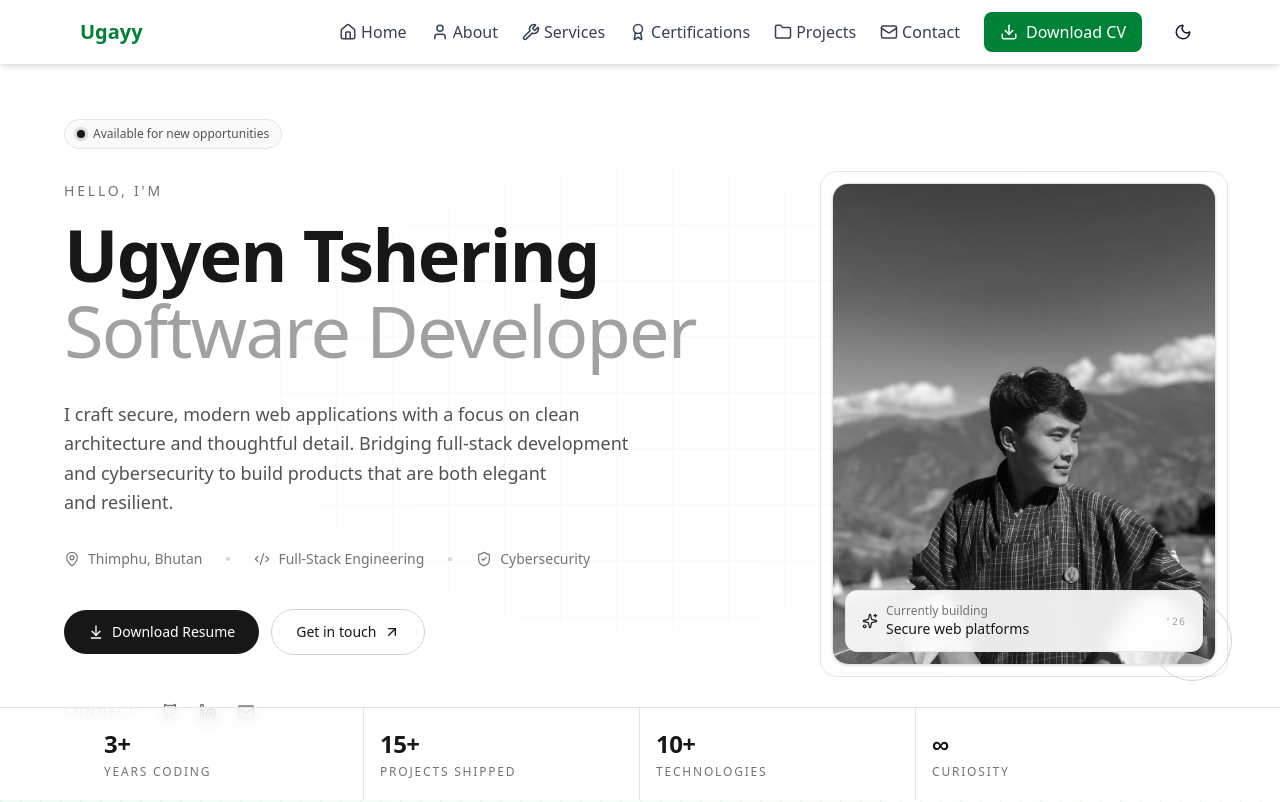
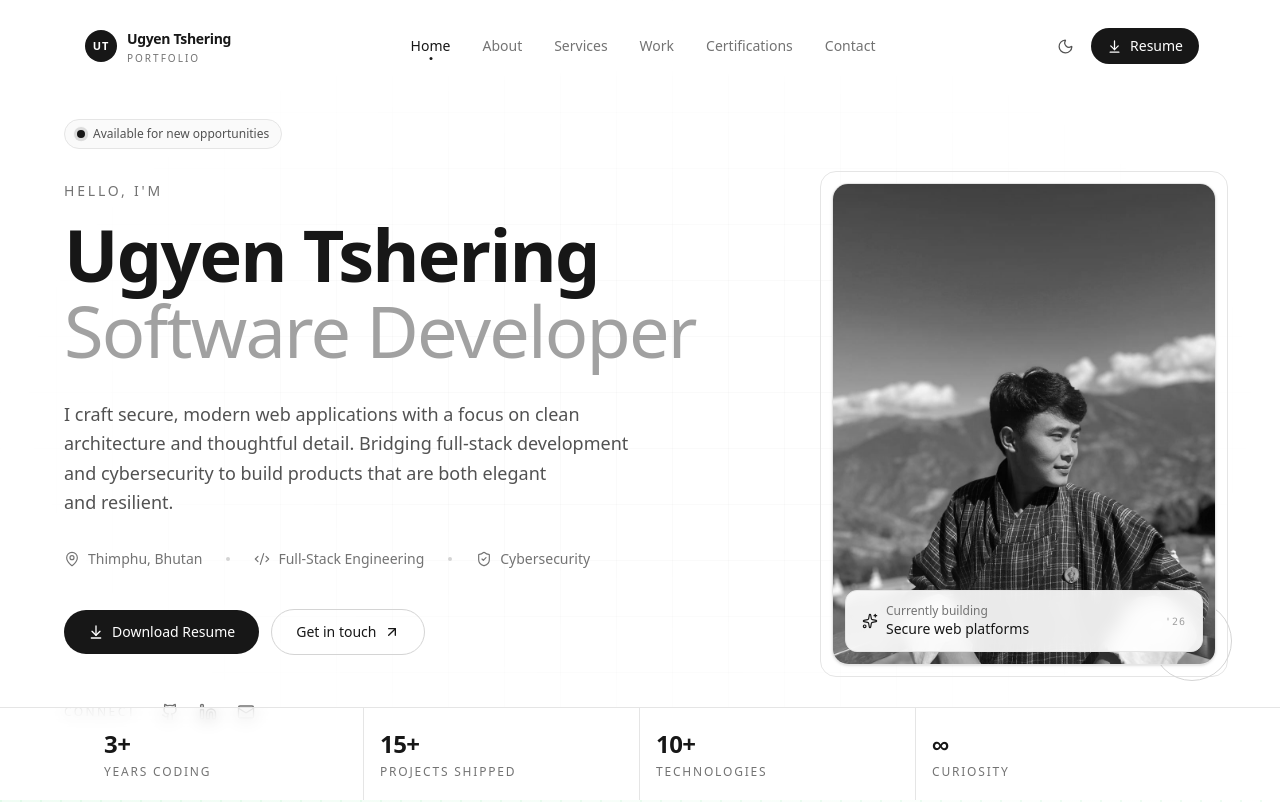
Before and after one commit to ugyentring/web-cv, a React (Vite) app: page / in a window 1280 px wide. Shown: the top 802 px of the page. Built offline with nearby package versions, Linux system fonts and the light colour scheme.

Commit message:
feat: redesign Navbar with floating pill-shaped frosted bar
Update Navbar and ResumeDownloadButton for consistent monochromatic design.

Co-authored-by: Ugyen Tshering <113936347+ugyentring@users.noreply.github.com>

```diff
--- a/src/components/Navbar.jsx
+++ b/src/components/Navbar.jsx
@@ -1,95 +1,237 @@
-import React, { useState } from "react";
-import {
-  Menu,
-  X,
-  Home,
-  User,
-  Wrench,
-  Folder,
-  Mail,
-  Award,
-  Moon,
-  Sun,
-} from "lucide-react";
-import ResumeDownloadButton from "./ResumeDownloadButton";
+import React, { useState, useEffect } from "react";
+import { Menu, X, Moon, Sun, ArrowDownToLine } from "lucide-react";
+import resume from "../assets/My_Resume.pdf";
+
+const navLinks = [
+  { name: "Home", href: "#home" },
+  { name: "About", href: "#about" },
+  { name: "Services", href: "#services" },
+  { name: "Work", href: "#projects" },
+  { name: "Certifications", href: "#certifications" },
+  { name: "Contact", href: "#contact" },
+];
 
 const Navbar = ({ darkMode, toggleDarkMode }) => {
   const [menuOpen, setMenuOpen] = useState(false);
+  const [scrolled, setScrolled] = useState(false);
+  const [activeSection, setActiveSection] = useState("home");
 
-  const navLinks = [
-    { name: "Home", icon: <Home size={18} />, href: "#home" },
-    { name: "About", icon: <User size={18} />, href: "#about" },
-    { name: "Services", icon: <Wrench size={18} />, href: "#services" },
+  // Scroll state for floating nav background
+  useEffect(() => {
+    const onScroll = () => setScrolled(window.scrollY > 12);
+    onScroll();
+    window.addEventListener("scroll", onScroll, { passive: true });
+    return () => window.removeEventListener("scroll", onScroll);
+  }, []);
+
+  // Track active section for nav highlighting
+  useEffect(() => {
+    const ids = navLinks.map((l) => l.href.replace("#", ""));
+    const sections = ids
+      .map((id) => document.getElementById(id))
+      .filter(Boolean);
+
+    if (sections.length === 0) return;
+
+    const observer = new IntersectionObserver(
+      (entries) => {
+        const visible = entries
+          .filter((e) => e.isIntersecting)
+          .sort((a, b) => b.intersectionRatio - a.intersectionRatio);
+        if (visible[0]) setActiveSection(visible[0].target.id);
+      },
       {
-      name: "Certifications",
-      icon: <Award size={18} />,
-      href: "#certifications",
-    },
-    { name: "Projects", icon: <Folder size={18} />, href: "#projects" },
-    { name: "Contact", icon: <Mail size={18} />, href: "#contact" },
-  ];
+        rootMargin: "-40% 0px -50% 0px",
+        threshold: [0, 0.25, 0.5, 0.75, 1],
+      }
+    );
+
+    sections.forEach((s) => observer.observe(s));
+    return () => observer.disconnect();
+  }, []);
+
+  // Lock body scroll when mobile menu is open
+  useEffect(() => {
+    document.body.style.overflow = menuOpen ? "hidden" : "";
+    return () => {
+      document.body.style.overflow = "";
+    };
+  }, [menuOpen]);
 
   return (
-    <nav className="fixed w-full z-50 bg-white dark:bg-gray-900 shadow-md dark:shadow-none transition-colors">
-      <div className="max-w-6xl mx-auto px-4 flex justify-between items-center py-3">
-        <h1 className="text-xl font-bold text-green-700 dark:text-green-400">
-          Ugayy
-        </h1>
+    <header className="fixed top-0 inset-x-0 z-50 px-4 sm:px-6 pt-3 sm:pt-4">
+      <nav
+        aria-label="Primary"
+        className={[
+          "mx-auto flex items-center justify-between gap-4",
+          "max-w-6xl rounded-full border transition-all duration-300",
+          "px-3 sm:px-4 py-2",
+          scrolled
+            ? "border-neutral-200/80 dark:border-neutral-800/80 bg-white/75 dark:bg-neutral-950/75 backdrop-blur-xl shadow-[0_1px_0_rgba(0,0,0,0.04),0_8px_24px_-12px_rgba(0,0,0,0.12)] dark:shadow-[0_1px_0_rgba(255,255,255,0.04)]"
+            : "border-transparent bg-white/40 dark:bg-neutral-950/40 backdrop-blur-md",
+        ].join(" ")}
+      >
+        {/* Logo / Monogram */}
+        <a
+          href="#home"
+          className="group flex items-center gap-2.5 pl-1 pr-2 py-1 rounded-full"
+          aria-label="Ugyen Tshering — Home"
+        >
+          <span className="grid place-items-center h-8 w-8 rounded-full bg-neutral-900 dark:bg-neutral-100 text-white dark:text-neutral-900 text-[11px] font-semibold tracking-[0.08em] transition-transform group-hover:scale-105">
+            UT
+          </span>
+          <span className="hidden sm:flex flex-col leading-none">
+            <span className="text-sm font-semibold tracking-tight text-neutral-900 dark:text-neutral-100">
+              Ugyen Tshering
+            </span>
+            <span className="text-[10px] uppercase tracking-[0.2em] text-neutral-500 dark:text-neutral-500 mt-1">
+              Portfolio
+            </span>
+          </span>
+        </a>
 
-        {/* Desktop Menu */}
-        <div className="hidden md:flex items-center space-x-6">
-          {navLinks.map((link) => (
+        {/* Desktop links */}
+        <ul className="hidden lg:flex items-center gap-1">
+          {navLinks.map((link) => {
+            const id = link.href.replace("#", "");
+            const isActive = activeSection === id;
+            return (
+              <li key={link.name}>
                 <a
-              key={link.name}
                   href={link.href}
-              className="flex items-center space-x-1 text-gray-700 dark:text-gray-200 hover:text-green-700 dark:hover:text-green-400 transition"
+                  aria-current={isActive ? "page" : undefined}
+                  className={[
+                    "relative inline-flex items-center px-3.5 py-2 text-sm font-medium rounded-full transition-colors",
+                    isActive
+                      ? "text-neutral-900 dark:text-neutral-100"
+                      : "text-neutral-500 dark:text-neutral-400 hover:text-neutral-900 dark:hover:text-neutral-100",
+                  ].join(" ")}
                 >
-              {link.icon}
-              <span>{link.name}</span>
+                  {link.name}
+                  <span
+                    aria-hidden="true"
+                    className={[
+                      "pointer-events-none absolute left-1/2 -translate-x-1/2 bottom-1 h-[3px] w-[3px] rounded-full transition-all duration-300",
+                      isActive
+                        ? "bg-neutral-900 dark:bg-neutral-100 opacity-100"
+                        : "bg-transparent opacity-0",
+                    ].join(" ")}
+                  />
                 </a>
-          ))}
-          <ResumeDownloadButton />
+              </li>
+            );
+          })}
+        </ul>
+
+        {/* Right cluster */}
+        <div className="flex items-center gap-2">
+          {/* Theme toggle */}
           <button
             onClick={toggleDarkMode}
-            className="p-2 rounded-full hover:bg-gray-200 dark:hover:bg-gray-700 transition"
+            aria-label={
+              darkMode ? "Switch to light mode" : "Switch to dark mode"
+            }
+            className="grid place-items-center h-9 w-9 rounded-full text-neutral-600 dark:text-neutral-300 hover:text-neutral-900 dark:hover:text-neutral-100 hover:bg-neutral-100 dark:hover:bg-neutral-900 transition-colors"
           >
-            {darkMode ? <Sun size={18} /> : <Moon size={18} />}
+            {darkMode ? (
+              <Sun size={17} strokeWidth={1.75} />
+            ) : (
+              <Moon size={17} strokeWidth={1.75} />
+            )}
+          </button>
+
+          {/* Resume CTA — matches Home primary CTA */}
+          <a
+            href={resume}
+            download
+            className="hidden sm:inline-flex group items-center gap-2 rounded-full bg-neutral-900 dark:bg-neutral-100 text-white dark:text-neutral-900 pl-4 pr-4 h-9 text-sm font-medium transition-all hover:bg-neutral-800 dark:hover:bg-white"
+          >
+            <ArrowDownToLine
+              size={15}
+              strokeWidth={2}
+              className="transition-transform group-hover:translate-y-0.5"
+            />
+            Resume
+          </a>
+
+          {/* Mobile menu button */}
+          <button
+            className="lg:hidden grid place-items-center h-9 w-9 rounded-full text-neutral-700 dark:text-neutral-200 hover:bg-neutral-100 dark:hover:bg-neutral-900 transition-colors"
+            onClick={() => setMenuOpen((v) => !v)}
+            aria-expanded={menuOpen}
+            aria-controls="mobile-menu"
+            aria-label={menuOpen ? "Close menu" : "Open menu"}
+          >
+            {menuOpen ? (
+              <X size={20} strokeWidth={1.75} />
+            ) : (
+              <Menu size={20} strokeWidth={1.75} />
+            )}
           </button>
         </div>
+      </nav>
 
-        {/* Mobile Menu Button */}
-        <button
-          className="md:hidden text-gray-700 dark:text-gray-200"
-          onClick={() => setMenuOpen(!menuOpen)}
+      {/* Mobile menu */}
+      <div
+        id="mobile-menu"
+        className={[
+          "lg:hidden mx-auto max-w-6xl overflow-hidden transition-[max-height,opacity,margin] duration-300",
+          menuOpen
+            ? "max-h-[calc(100vh-6rem)] opacity-100 mt-2"
+            : "max-h-0 opacity-0 mt-0",
+        ].join(" ")}
       >
-          {menuOpen ? <X size={24} /> : <Menu size={24} />}
-        </button>
+        <div className="rounded-3xl border border-neutral-200/80 dark:border-neutral-800/80 bg-white/90 dark:bg-neutral-950/90 backdrop-blur-xl shadow-[0_1px_0_rgba(0,0,0,0.04),0_20px_40px_-16px_rgba(0,0,0,0.16)] p-4">
+          <ul className="flex flex-col">
+            {navLinks.map((link, i) => {
+              const id = link.href.replace("#", "");
+              const isActive = activeSection === id;
+              return (
+                <li key={link.name}>
+                  <a
+                    href={link.href}
+                    onClick={() => setMenuOpen(false)}
+                    className={[
+                      "flex items-center justify-between py-3 px-2 border-b border-neutral-100 dark:border-neutral-900 last:border-b-0 transition-colors",
+                      isActive
+                        ? "text-neutral-900 dark:text-neutral-100"
+                        : "text-neutral-500 dark:text-neutral-400 hover:text-neutral-900 dark:hover:text-neutral-100",
+                    ].join(" ")}
+                  >
+                    <span className="flex items-center gap-3">
+                      <span className="text-[10px] font-mono tabular-nums text-neutral-400 dark:text-neutral-600 w-6">
+                        {String(i + 1).padStart(2, "0")}
+                      </span>
+                      <span className="text-base font-medium tracking-tight">
+                        {link.name}
+                      </span>
+                    </span>
+                    {isActive && (
+                      <span
+                        aria-hidden="true"
+                        className="h-1.5 w-1.5 rounded-full bg-neutral-900 dark:bg-neutral-100"
+                      />
+                    )}
+                  </a>
+                </li>
+              );
+            })}
+          </ul>
+
+          <div className="mt-4 pt-4 border-t border-neutral-100 dark:border-neutral-900 flex items-center gap-2">
+            <a
+              href={resume}
+              download
+              onClick={() => setMenuOpen(false)}
+              className="flex-1 inline-flex items-center justify-center gap-2 rounded-full bg-neutral-900 dark:bg-neutral-100 text-white dark:text-neutral-900 px-4 h-10 text-sm font-medium transition-colors hover:bg-neutral-800 dark:hover:bg-white"
+            >
+              <ArrowDownToLine size={15} strokeWidth={2} />
+              Download Resume
+            </a>
           </div>
-
-      {/* Mobile Menu */}
-      {menuOpen && (
-        <div className="md:hidden flex flex-col items-center bg-white dark:bg-gray-900 pb-4 space-y-3">
-          {navLinks.map((link) => (
-            <a
-              key={link.name}
-              href={link.href}
-              className="flex items-center space-x-2 text-gray-700 dark:text-gray-200 hover:text-green-700 dark:hover:text-green-400 transition"
-              onClick={() => setMenuOpen(false)}
-            >
-              {link.icon}
-              <span>{link.name}</span>
-            </a>
-          ))}
-          <ResumeDownloadButton />
-          <button
-            onClick={toggleDarkMode}
-            className="p-2 rounded-full hover:bg-gray-200 dark:hover:bg-gray-700 transition"
-          >
-            {darkMode ? <Sun size={18} /> : <Moon size={18} />}
-          </button>
         </div>
-      )}
-    </nav>
+      </div>
+    </header>
   );
 };
 
```
Lines whose indentation alone changed are shown as unchanged.
